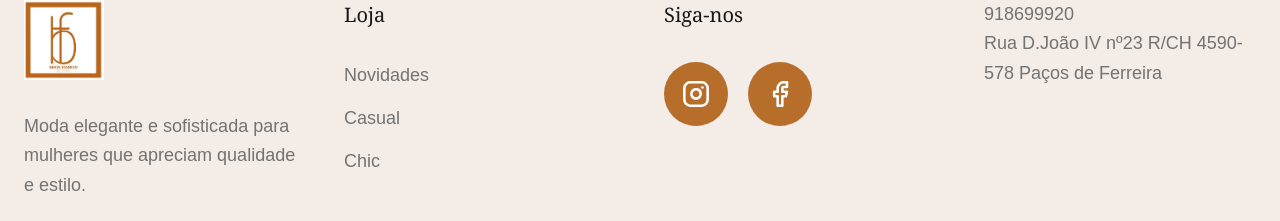
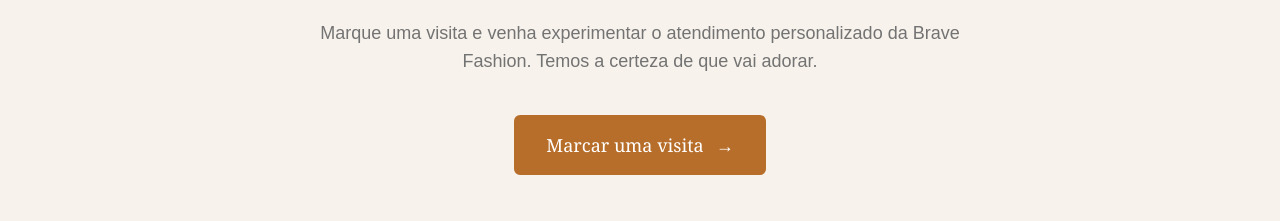
Before and after one commit to liac1983/Brave-Fashion, a Next.js app in the folder brave-fashion-store/: page /sobre-nos in a window 1280 px wide. Shown: the part 2416-2637 px from the top of the page. Built offline with nearby package versions, Linux system fonts and the light colour scheme; no server answers.

Commit message:
Update footer links and copyright text

```diff
--- a/brave-fashion-store/app/sobre-nos/page.tsx
+++ b/brave-fashion-store/app/sobre-nos/page.tsx
@@ -12,13 +12,13 @@ export default function SobreNosPage() {
     <div className="bg-[#f7f2ec]">
 
       {/* Hero */}
-      <section className="relative h-[60vh] w-full overflow-hidden">
+      <section className="relative h-screen w-full overflow-hidden">
         <Image
-          src="/hero.jpg"
+          src="/ChatGPT Image 30_05_2026, 16_22_21.png"
           alt="Brave Fashion"
           fill
           priority
-          className="object-cover object-[center_20%]"
+          className="object-cover object-center"
         />
         <div className="absolute inset-0 bg-black/40" />
         <div className="relative z-10 flex h-full items-center justify-center text-center px-6">
--- a/brave-fashion-store/components/layout/footer.tsx
+++ b/brave-fashion-store/components/layout/footer.tsx
@@ -33,18 +33,28 @@ export default function Footer() {
 
             <ul className="space-y-4 text-[16px] text-neutral-500 md:text-[18px]">
               <li>
-                <Link href="/colecao/novidades" className="transition hover:text-neutral-900">
+                <Link href="/produtos" className="transition hover:text-neutral-900">
+                  Produtos
+                </Link>
+              </li>
+              <li>
+                <Link href="/novidades" className="transition hover:text-neutral-900">
                   Novidades
                 </Link>
               </li>
               <li>
-                <Link href="/colecao/casual" className="transition hover:text-neutral-900">
-                  Casual
+                <Link href="/promocoes" className="transition hover:text-neutral-900">
+                  Promoções
                 </Link>
               </li>
               <li>
-                <Link href="/colecao/chic" className="transition hover:text-neutral-900">
-                  Chic
+                <Link href="/sobre-nos" className="transition hover:text-neutral-900">
+                  Sobre Nós
+                </Link>
+              </li>
+              <li>
+                <Link href="/marcacoes" className="transition hover:text-neutral-900">
+                  Marcar Visita
                 </Link>
               </li>
             </ul>
@@ -122,7 +132,7 @@ export default function Footer() {
         {/* Bottom */}
         <div className="mt-14 border-t border-[#e6d8cf] pt-10 text-center">
           <p className="text-[16px] text-neutral-500 md:text-[18px]">
-            © 2026 Brave Fashion Woman. Todos os direitos reservados.
+            © 2026 Brave Fashion By Paula Valente
           </p>
         </div>
       </div>
```
Also changed, not shown: 2 other files (tests, documents, lock files or other folders).
